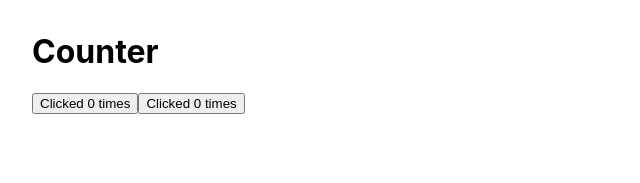
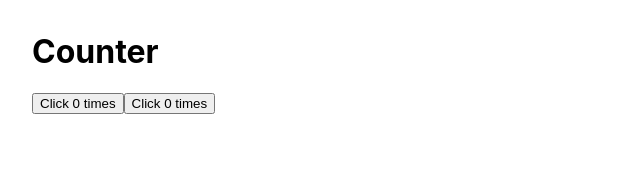
Before and after one commit to hoangkimzxc/test, a React (Create React App) app: page / in a window 1280 px wide. Shown: the top 183 px of the page, without its empty margins (0-640 px from the left). Built offline with nearby package versions, Linux system fonts and the light colour scheme.

Commit message:
seventh-cm

```diff
--- a/src/App.js
+++ b/src/App.js
@@ -1,18 +1,18 @@
 import "./App.css";
 import { useState } from "react";
 
-const MyButton = () => {
+const MyButton = ({ count, onClick }) => (
+  <button onClick={onClick}>Click {count} times</button>
+);
+
+export default function App() {
   const [count, setCount] = useState(0);
   const handleClick = () => setCount(count + 1);
-  return <button onClick={handleClick}>Clicked {count} times</button>;
-};
-
-export default function App() {
   return (
     <div className="avatar">
       <h1>Counter</h1>
-      <MyButton />
-      <MyButton />
+      <MyButton count={count} onClick={handleClick} />
+      <MyButton count={count} onClick={handleClick} />
     </div>
   );
 }
```
